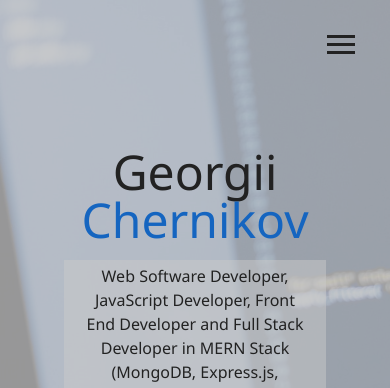
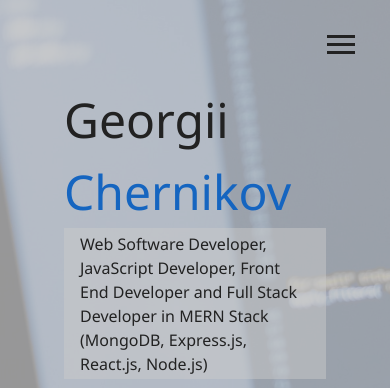
Before and after one commit to George701/Portfolio, a website: page dist/index.html in a window 390 px wide. Shown: the top 388 px of the page. Drawn offline with Linux system fonts and the light colour scheme.

Commit message:
Responsive text bugs fixed

```diff
--- a/scss/_mobile.scss
+++ b/scss/_mobile.scss
@@ -18,6 +18,13 @@
 
 // desktop & laptop
 @include mediaLg{
+    .lg-heading{
+          font-size: 5rem!important;
+      }
+    .sm-heading{
+        font-size: 2rem!important;
+    }
+
   .projects{
     grid-template-columns: repeat(3, 1fr);
   }
@@ -29,10 +36,17 @@
 
 // tablets & small laptop
 @include mediaMd{
-  main{
+
+    .lg-heading{
+          font-size: 4.5rem!important;
+      }
+    .sm-heading{
+        font-size: 1.3rem!important;
+    }
+
+  .main{
     alighn-items: center;
     text-align: center;
-      padding: 4rem 4rem 0 4rem;
 
     .lg-heading{
       line-height: 1;
--- a/scss/main.scss
+++ b/scss/main.scss
@@ -46,7 +46,7 @@ header{
 }
 
 main{
-  padding: 4rem;
+  padding: 0 4rem;
   min-height: 100vh;
 
   .icons{
```
Also changed, not shown: dist/css/main.css.
